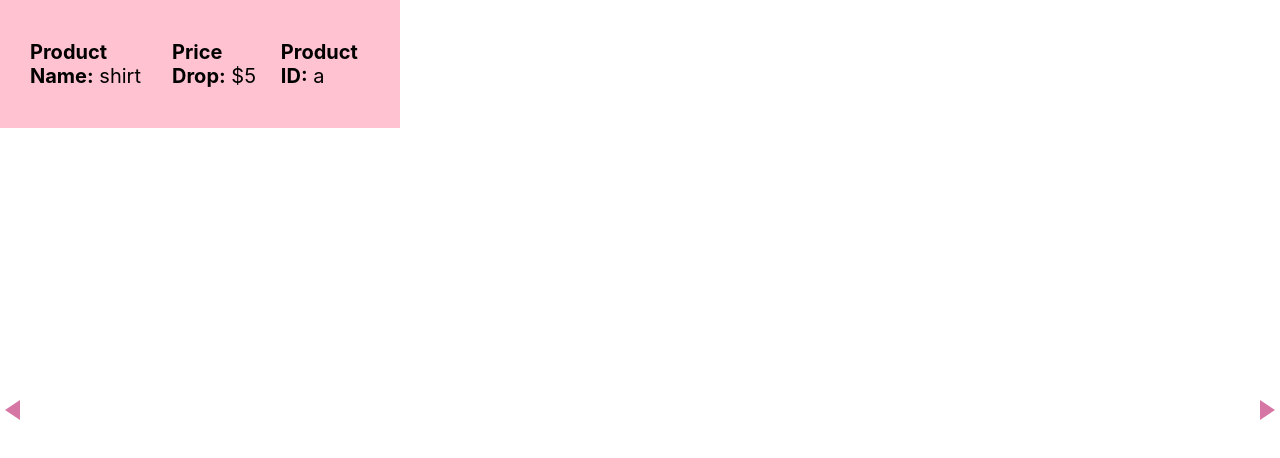
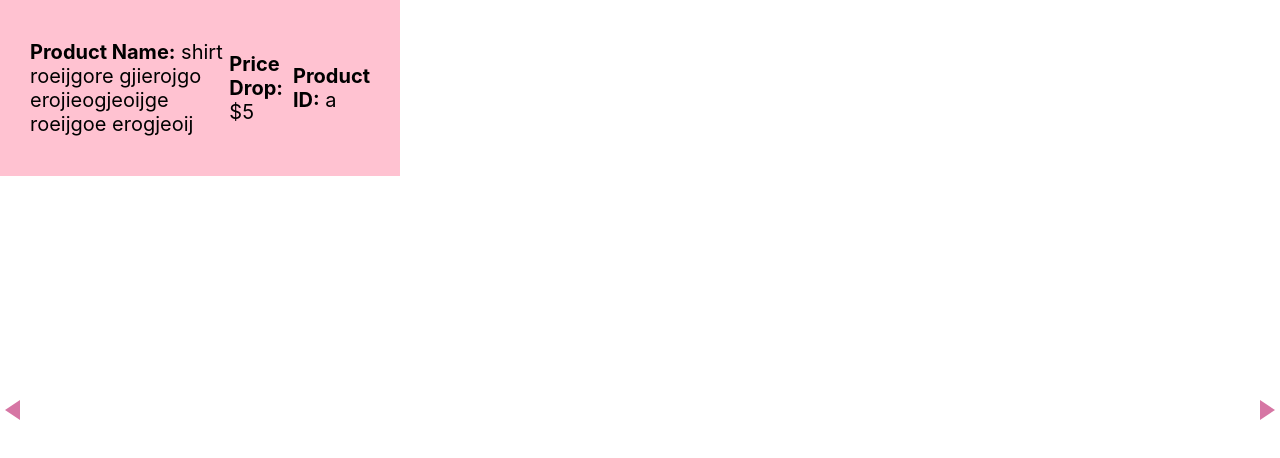
Before and after one commit to JoshFCooper415/PinkTaxPatrol, a React (Create React App) app: page / in a window 1280 px wide. Shown: the top 458 px of the page. Built offline with nearby package versions, Linux system fonts and the light colour scheme.

Commit message:
committing?

```diff
--- a/src/App.js
+++ b/src/App.js
@@ -11,7 +11,7 @@ function App() {
 
   const options = ['product 1', 'product 2', 'product 3'];
   const priceOptions = [5, 2.4, 10];
-  const nameOptions = ['shirt', 'razor', 'shampoo'];
+  const nameOptions = ['shirt roeijgore gjierojgo erojieogjeoijge roeijgoe erogjeoij', 'razor', 'shampoo'];
   const idOptions = ['a', 'b', 'cdfgijeiofjgaj']
   const productOptions = ['https://www.amazon.com/dp/B08KT2Z93D', 'https://www.amazon.com/dp/B00477OXKA', 'https://www.amazon.com/dp/B0037LOPQY']
 
```
Also changed, not shown: 8 other files (tests, documents, lock files or other folders).
